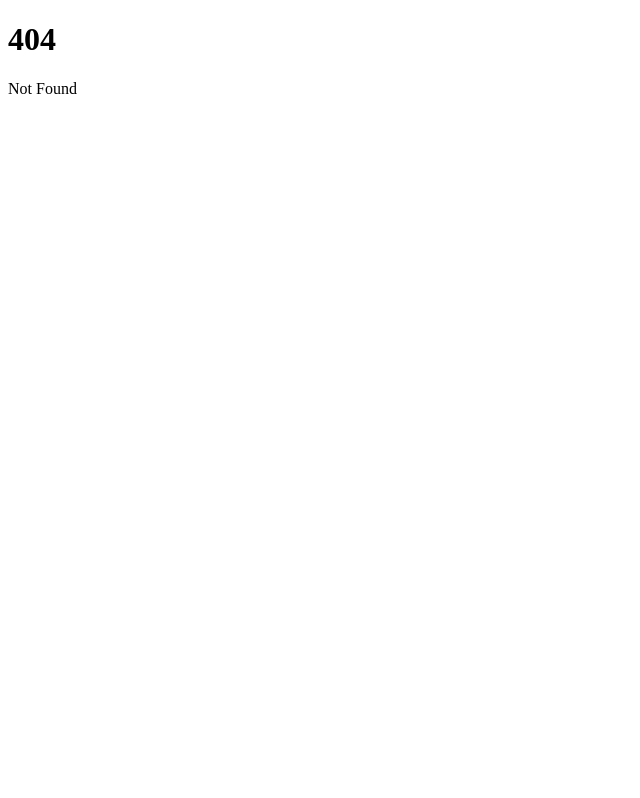
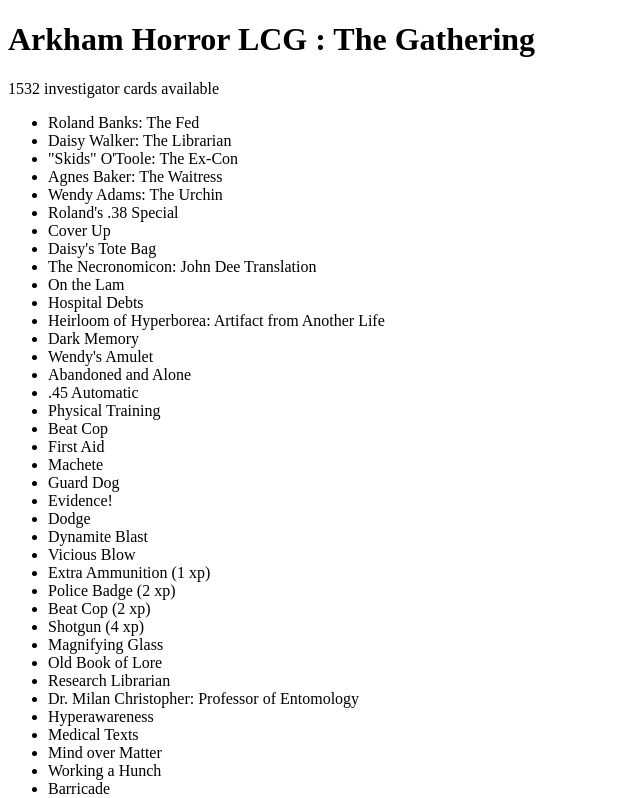
Before and after one commit to boutchitos/ahlcg-the-gathering, a SvelteKit app: page /cards in a window 1280 px wide. Before the commit this address had no page. Shown: the top 798 px of the page, without its empty margins (0-640 px from the left). Built offline with nearby package versions, Linux system fonts and the light colour scheme.

Commit message:
Move investigator cards listing page to /cards

```diff
--- a/src/routes/+page.svelte
+++ b/src/routes/cards/+page.svelte
@@ -18,7 +18,7 @@
 
 <h1>Arkham Horror LCG : The Gathering</h1>
 
-<p>You own {data.cards.length} cards!</p>
+<p>{data.cards.length} investigator cards available</p>
 
 <ul>
   {#each data.cards as card}
```
Also changed, not shown: src/routes/cards/+page.server.ts (renamed from src/routes/+page.server.ts).
